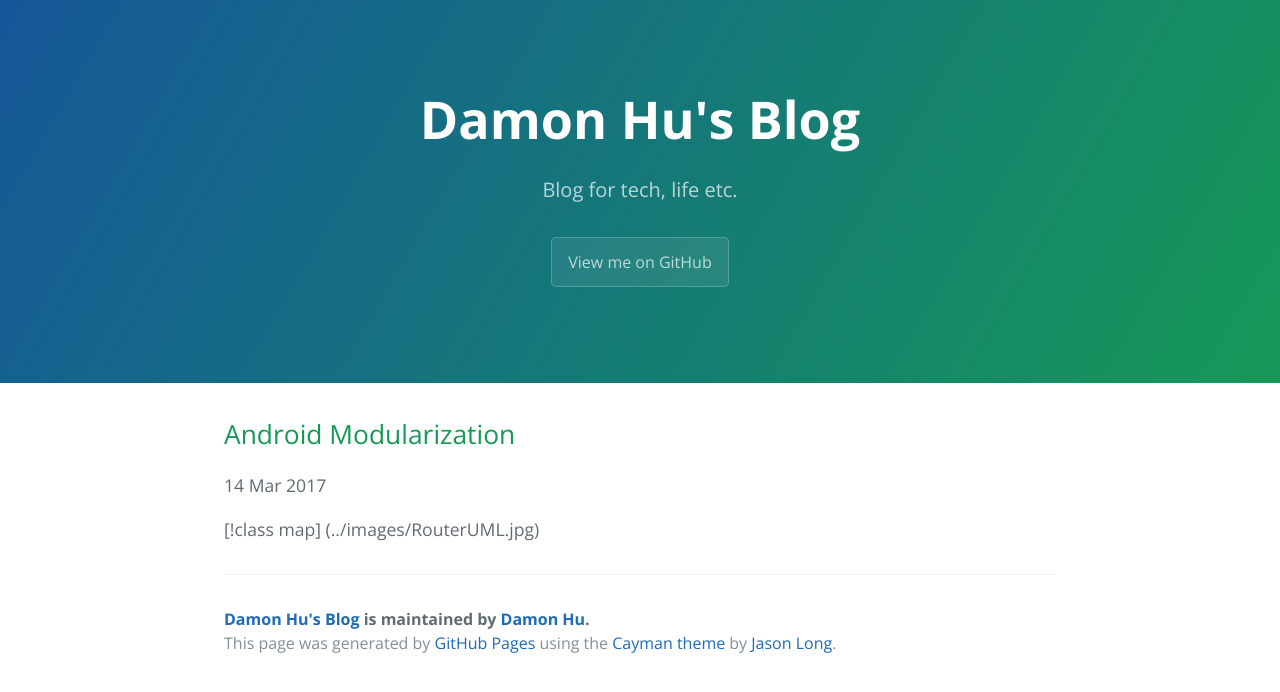
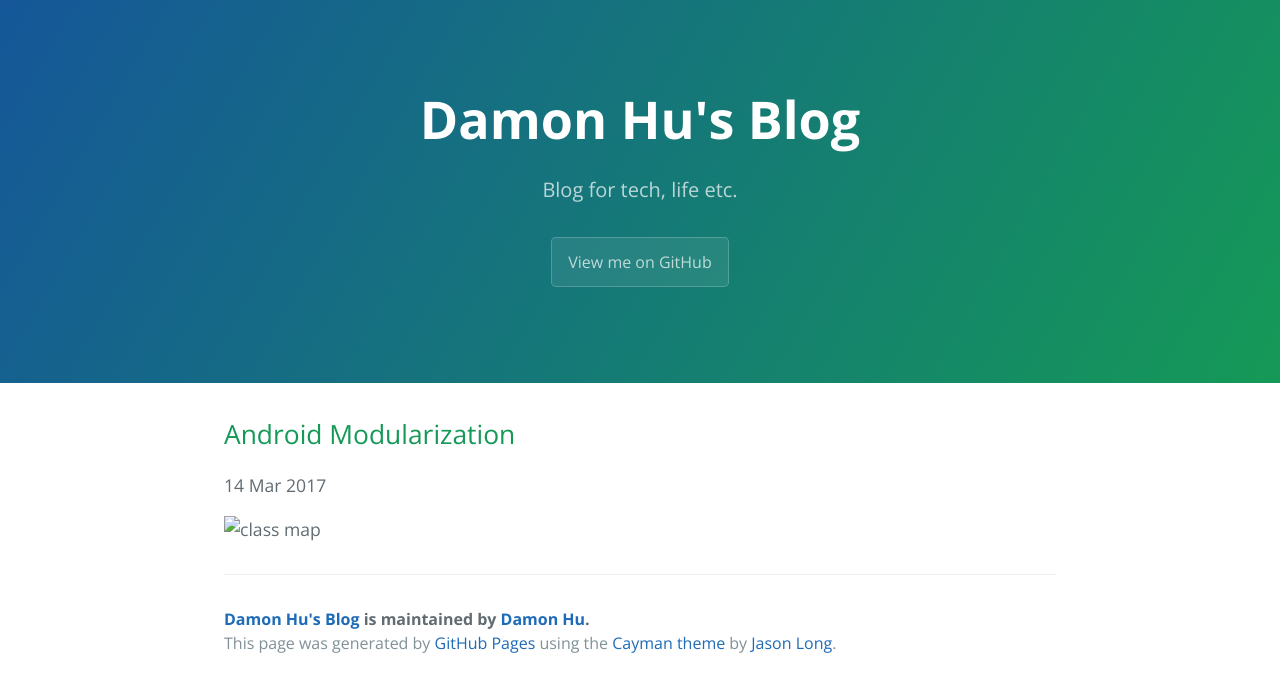
Before and after one commit to dreamhb/dreamhb.github.io, a Jekyll site: the page built from _posts/2017-03-14-Android-Modularization.md, in a window 1280 px wide. Shown: the top 692 px of the page. Built offline with Jekyll 4.4.1, drawn with Linux system fonts in a browser that asks for light colours; comment, search, counter and statistics services are not loaded.

Commit message:
fix bug
Update 2017-03-14-Android-Modularization.md

bug fix

```diff
--- a/_posts/2017-03-14-Android-Modularization.md
+++ b/_posts/2017-03-14-Android-Modularization.md
@@ -6,4 +6,4 @@ comments: true
 categories: main
 ---
 
-[!class map] (../images/RouterUML.jpg)
+![class map](../images/RouterUML.jpg)
```
